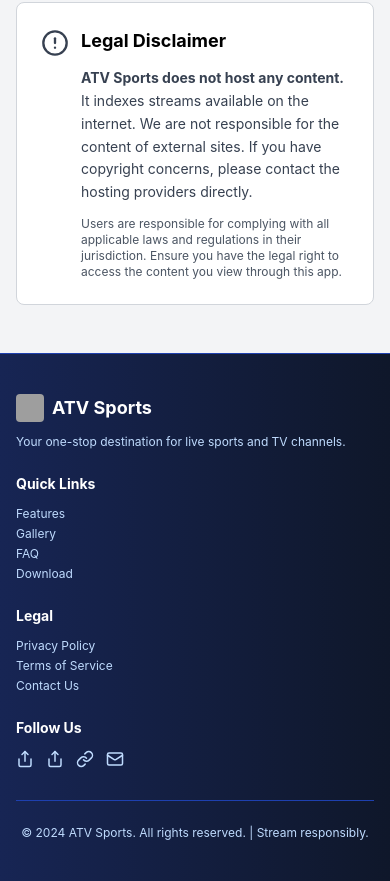
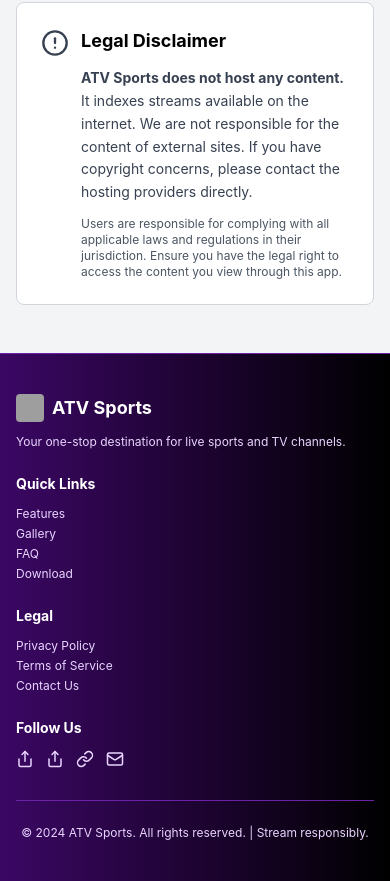
Before and after one commit to Suzayku/ATV-Sports-, a React (Vite) app: page / in a window 390 px wide. Shown: the part 7151-8032 px from the top of the page. Built offline with nearby package versions, Linux system fonts and the light colour scheme; grey boxes are pictures that could not be loaded.

Commit message:
Style: Change background to dark purple/black modern sleek theme

```diff
--- a/src/App.tsx
+++ b/src/App.tsx
@@ -15,7 +15,7 @@ const ACTIVE_USER_ID = '570886'
 
 function App() {
   return (
-    <div className="min-h-screen bg-gradient-to-br from-blue-950 via-blue-900 to-slate-900 text-white" style={{paddingTop: '56px'}}>
+    <div className="min-h-screen bg-gradient-to-br from-purple-950 via-black to-purple-900 text-white" style={{paddingTop: '56px'}}>
       <Header />
       <Hero />
       <Stats />
--- a/src/components/Footer.tsx
+++ b/src/components/Footer.tsx
@@ -2,7 +2,7 @@ import { Mail, Link, Share } from 'lucide-react'
 
 export default function Footer() {
   return (
-    <footer className="bg-gradient-to-r from-blue-950 to-slate-900 border-t border-blue-800 py-10 px-4 sm:px-6 lg:px-8">
+    <footer className="bg-gradient-to-r from-purple-950 to-black border-t border-purple-800 py-10 px-4 sm:px-6 lg:px-8">
       <div className="max-w-7xl mx-auto">
         <div className="grid grid-cols-1 md:grid-cols-4 gap-6 mb-8">
           <div>
@@ -10,14 +10,14 @@ export default function Footer() {
               <img src="https://www.atvsports.live/icon.png" alt="ATV Sports" className="h-7 w-7 rounded" />
               <span className="text-lg font-bold text-white">ATV Sports</span>
             </div>
-            <p className="text-blue-200 text-xs">
+            <p className="text-purple-200 text-xs">
               Your one-stop destination for live sports and TV channels.
             </p>
           </div>
 
           <div>
             <h3 className="font-bold mb-3 text-sm text-white">Quick Links</h3>
-            <ul className="space-y-1 text-blue-200 text-xs">
+            <ul className="space-y-1 text-purple-200 text-xs">
               <li><a href="#features" className="hover:text-white transition">Features</a></li>
               <li><a href="#screenshots" className="hover:text-white transition">Gallery</a></li>
               <li><a href="#faq" className="hover:text-white transition">FAQ</a></li>
@@ -27,7 +27,7 @@ export default function Footer() {
 
           <div>
             <h3 className="font-bold mb-3 text-sm text-white">Legal</h3>
-            <ul className="space-y-1 text-blue-200 text-xs">
+            <ul className="space-y-1 text-purple-200 text-xs">
               <li><a href="#" className="hover:text-white transition">Privacy Policy</a></li>
               <li><a href="#" className="hover:text-white transition">Terms of Service</a></li>
               <li><a href="#" className="hover:text-white transition">Contact Us</a></li>
@@ -37,24 +37,24 @@ export default function Footer() {
           <div>
             <h3 className="font-bold mb-3 text-sm text-white">Follow Us</h3>
             <div className="flex gap-3">
-              <a href="#" className="text-blue-200 hover:text-white transition">
+              <a href="#" className="text-purple-200 hover:text-white transition">
                 <Share size={18} />
               </a>
-              <a href="#" className="text-blue-200 hover:text-white transition">
+              <a href="#" className="text-purple-200 hover:text-white transition">
                 <Share size={18} />
               </a>
-              <a href="https://github.com/chinkulj" className="text-blue-200 hover:text-white transition">
+              <a href="https://github.com/chinkulj" className="text-purple-200 hover:text-white transition">
                 <Link size={18} />
               </a>
-              <a href="mailto:contact@atvsports.live" className="text-blue-200 hover:text-white transition">
+              <a href="mailto:contact@atvsports.live" className="text-purple-200 hover:text-white transition">
                 <Mail size={18} />
               </a>
             </div>
           </div>
         </div>
 
-        <div className="border-t border-blue-800 pt-6">
-          <p className="text-blue-200 text-center text-xs">
+        <div className="border-t border-purple-800 pt-6">
+          <p className="text-purple-200 text-center text-xs">
             © 2024 ATV Sports. All rights reserved. | Stream responsibly.
           </p>
         </div>
--- a/src/components/Header.tsx
+++ b/src/components/Header.tsx
@@ -5,7 +5,7 @@ export default function Header() {
   const [isOpen, setIsOpen] = useState(false)
 
   return (
-    <header className="fixed w-full bg-gradient-to-r from-blue-950 to-blue-900 backdrop-blur-sm z-50 border-b border-blue-800">
+    <header className="fixed w-full bg-gradient-to-r from-purple-950 to-black backdrop-blur-sm z-50 border-b border-purple-800">
       <nav className="max-w-7xl mx-auto px-4 sm:px-6 lg:px-8">
         <div className="flex justify-between items-center h-14">
           <div className="flex items-center gap-2">
@@ -14,9 +14,9 @@ export default function Header() {
           </div>
 
           <div className="hidden md:flex items-center gap-6">
-            <a href="#features" className="text-blue-200 hover:text-white transition text-sm">Features</a>
-            <a href="#screenshots" className="text-blue-200 hover:text-white transition text-sm">Gallery</a>
-            <a href="#faq" className="text-blue-200 hover:text-white transition text-sm">FAQ</a>
+            <a href="#features" className="text-purple-200 hover:text-white transition text-sm">Features</a>
+            <a href="#screenshots" className="text-purple-200 hover:text-white transition text-sm">Gallery</a>
+            <a href="#faq" className="text-purple-200 hover:text-white transition text-sm">FAQ</a>
             <a href="#download" className="btn-primary text-sm">Download Now</a>
           </div>
 
@@ -30,9 +30,9 @@ export default function Header() {
 
         {isOpen && (
           <div className="md:hidden pb-4 space-y-2">
-            <a href="#features" className="block text-blue-200 hover:text-white py-2 text-sm">Features</a>
-            <a href="#screenshots" className="block text-blue-200 hover:text-white py-2 text-sm">Gallery</a>
-            <a href="#faq" className="block text-blue-200 hover:text-white py-2 text-sm">FAQ</a>
+            <a href="#features" className="block text-purple-200 hover:text-white py-2 text-sm">Features</a>
+            <a href="#screenshots" className="block text-purple-200 hover:text-white py-2 text-sm">Gallery</a>
+            <a href="#faq" className="block text-purple-200 hover:text-white py-2 text-sm">FAQ</a>
             <button className="btn-primary w-full text-sm">Download Now</button>
           </div>
         )}
```
Also changed, not shown: 4 other files (tests, documents, lock files or other folders).
